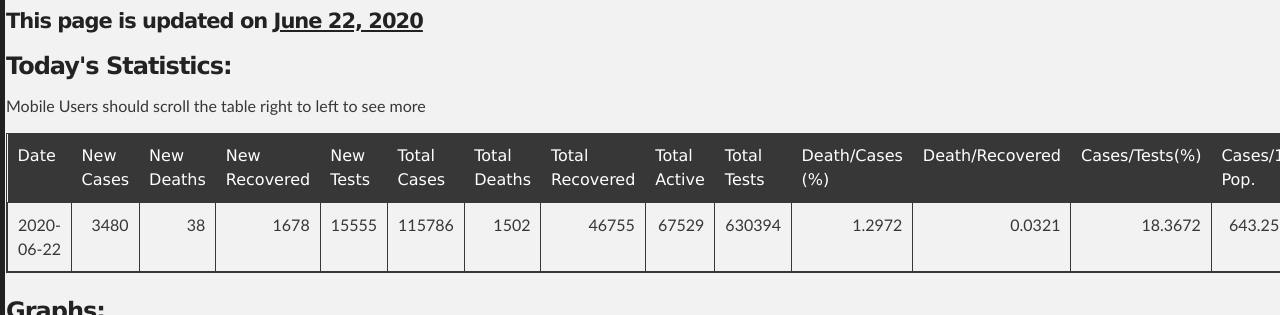
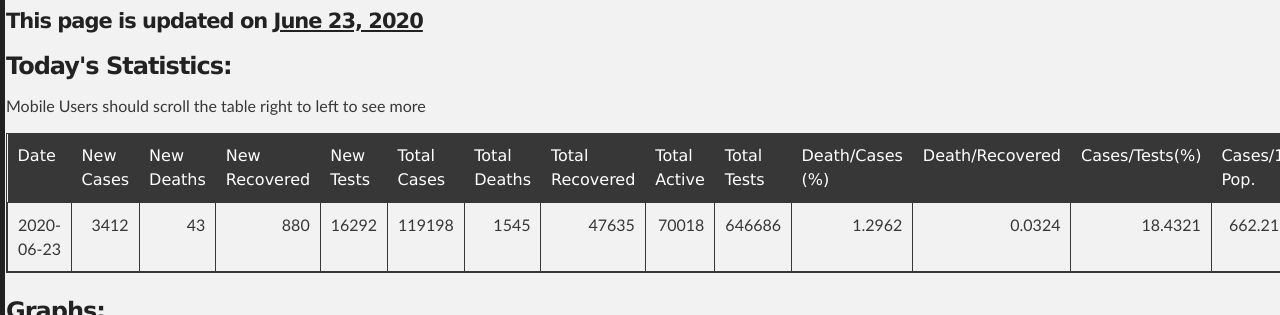
Before and after one commit to promitbasak/covid19bd, a Jekyll site: the page index.html, which Jekyll copies as it is, in a window 1280 px wide and 900 px high, cut to the strip 322-637 px from the top of the window. Built offline with Jekyll 4.4.1, drawn with Linux system fonts in a browser that asks for light colours; some of the changed text lies outside the part shown.

Commit message:
Update index.html

```diff
--- a/index.html
+++ b/index.html
@@ -45,7 +45,7 @@
         <h2 id="covid-19-in-bangladesh">Covid-19 in Bangladesh</h2>
 
 
-    <h4 id="this-page-is-updated-on-june-22-2020">This page is updated on <strong><u>June 22, 2020</u></strong></h4>
+    <h4 id="this-page-is-updated-on-june-23-2020">This page is updated on <strong><u>June 23, 2020</u></strong></h4>
     <h3> Today's Statistics:</h3>
         <p> Mobile Users should scroll the table right to left to see more</p>
     <table class="table table-bordered table-hover table-condensed">
@@ -66,21 +66,21 @@
 <th title="Field #15">Deaths/1M Pop.</th>
 </tr></thead>
 <tbody><tr>
-<td>2020-06-22</td>
-<td align="right">3480</td>
-<td align="right">38</td>
-<td align="right">1678</td>
-<td align="right">15555</td>
-<td align="right">115786</td>
-<td align="right">1502</td>
-<td align="right">46755</td>
-<td align="right">67529</td>
-<td align="right">630394</td>
-<td align="right">1.2972</td>
-<td align="right">0.0321</td>
-<td align="right">18.3672</td>
-<td align="right">643.2556</td>
-<td align="right">8.3444</td>
+<td>2020-06-23</td>
+<td align="right">3412</td>
+<td align="right">43</td>
+<td align="right">880</td>
+<td align="right">16292</td>
+<td align="right">119198</td>
+<td align="right">1545</td>
+<td align="right">47635</td>
+<td align="right">70018</td>
+<td align="right">646686</td>
+<td align="right">1.2962</td>
+<td align="right">0.0324</td>
+<td align="right">18.4321</td>
+<td align="right">662.2111</td>
+<td align="right">8.5833</td>
 </tr>
 </tbody>
 </table>
@@ -88,15 +88,15 @@
         <h3>Graphs:</h3>
         <div class="photo-album">
       <div>
-        <img src="https://raw.githubusercontent.com/promitbasak/Covid-19_bd_extended/master/assests/2020-06-22/Figure_1.png">
+        <img src="https://raw.githubusercontent.com/promitbasak/Covid-19_bd_extended/master/assests/2020-06-23/Figure_1.png">
         <h5>Overall Condition</h5>
       </div>
       <div>
-        <img src="https://raw.githubusercontent.com/promitbasak/Covid-19_bd_extended/master/assests/2020-06-22/Figure_2.png">
+        <img src="https://raw.githubusercontent.com/promitbasak/Covid-19_bd_extended/master/assests/2020-06-23/Figure_2.png">
         <h5>Total Cases</h5>
       </div>
       <div>
-        <img src="https://raw.githubusercontent.com/promitbasak/Covid-19_bd_extended/master/assests/2020-06-22/Figure_8.png">
+        <img src="https://raw.githubusercontent.com/promitbasak/Covid-19_bd_extended/master/assests/2020-06-23/Figure_8.png">
         <h5>Total Deaths</h5>
       </div>
       <div>
@@ -104,11 +104,11 @@
         <h5>District-wise Corona Map</h5>
       </div>
       <div>
-        <img src="https://raw.githubusercontent.com/promitbasak/Covid-19_bd_extended/master/assests/2020-06-22/Figure_20.png">
+        <img src="https://raw.githubusercontent.com/promitbasak/Covid-19_bd_extended/master/assests/2020-06-23/Figure_20.png">
         <h5>BD vs USA: Cases</h5>
       </div>
       <div>
-        <img src="https://raw.githubusercontent.com/promitbasak/Covid-19_bd_extended/master/assests/2020-06-22/Figure_21.png">
+        <img src="https://raw.githubusercontent.com/promitbasak/Covid-19_bd_extended/master/assests/2020-06-23/Figure_21.png">
         <h5>BD vs USA: Deaths</h5>
       </div>
     </div>
@@ -2349,6 +2349,23 @@
 <td align="right">643.2556</td>
 <td align="right">8.3444</td>
 </tr>
+<tr>
+<td>2020-06-23</td>
+<td align="right">3412</td>
+<td align="right">43</td>
+<td align="right">880</td>
+<td align="right">16292</td>
+<td align="right">119198</td>
+<td align="right">1545</td>
+<td align="right">47635</td>
+<td align="right">70018</td>
+<td align="right">646686</td>
+<td align="right">1.2962</td>
+<td align="right">0.0324</td>
+<td align="right">18.4321</td>
+<td align="right">662.2111</td>
+<td align="right">8.5833</td>
+</tr>
 </tbody></table>
         <p></p>
         <p> Data Sources: Self created dataset which can be found at <a href="https://github.com/promitbasak/Covid-19_bd_extended">this repository</a>. This dataset uses govt issued press releases from <a href="https://corona.gov.bd/press-release">Here</a>, <a href="https://iedcr.gov.bd/">Here</a> and <a href="https://iedcr.gov.bd/website/index.php/component/content/article/11-others/227-pressrelease">Here</a>.</p>
```
